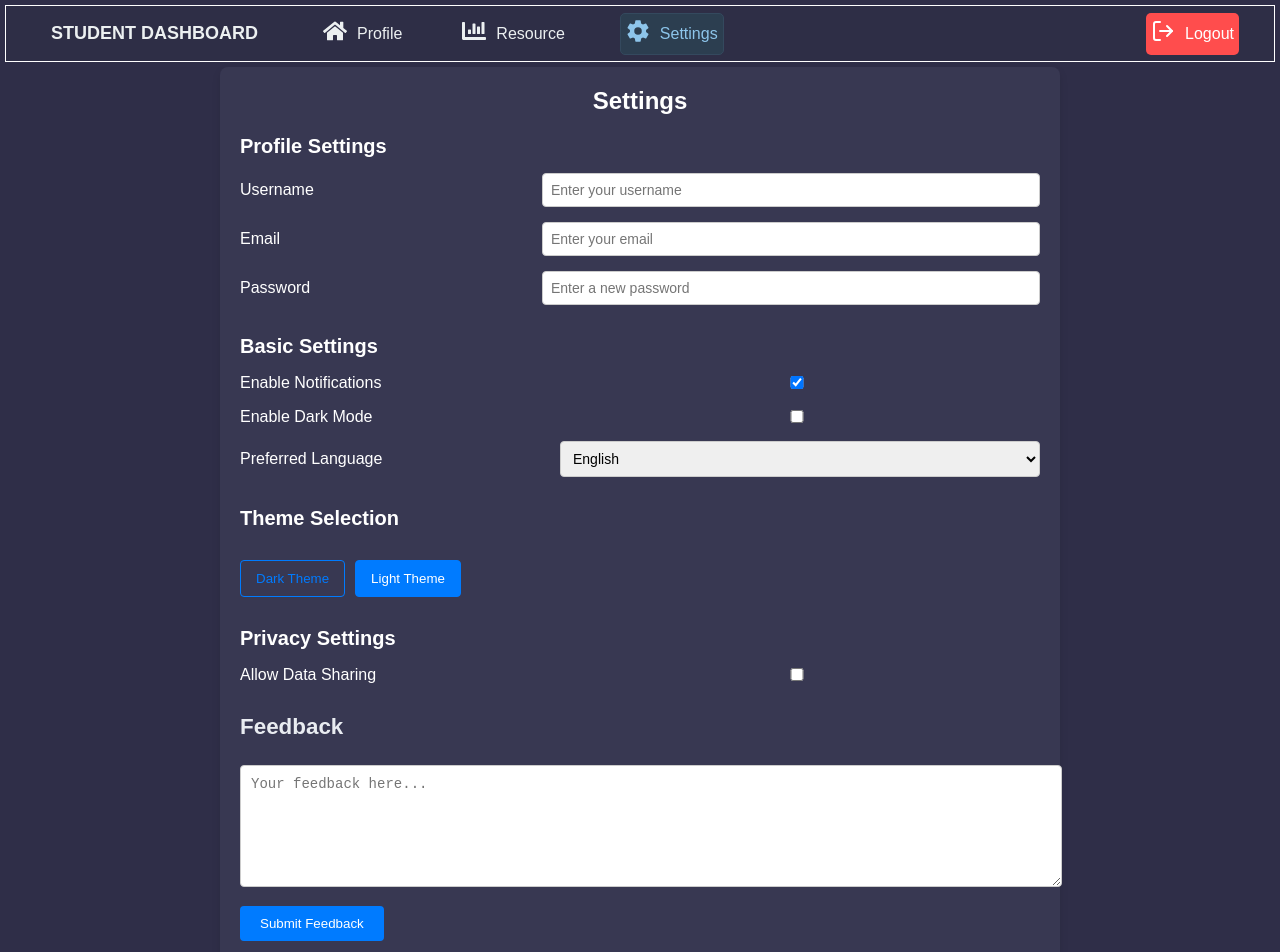
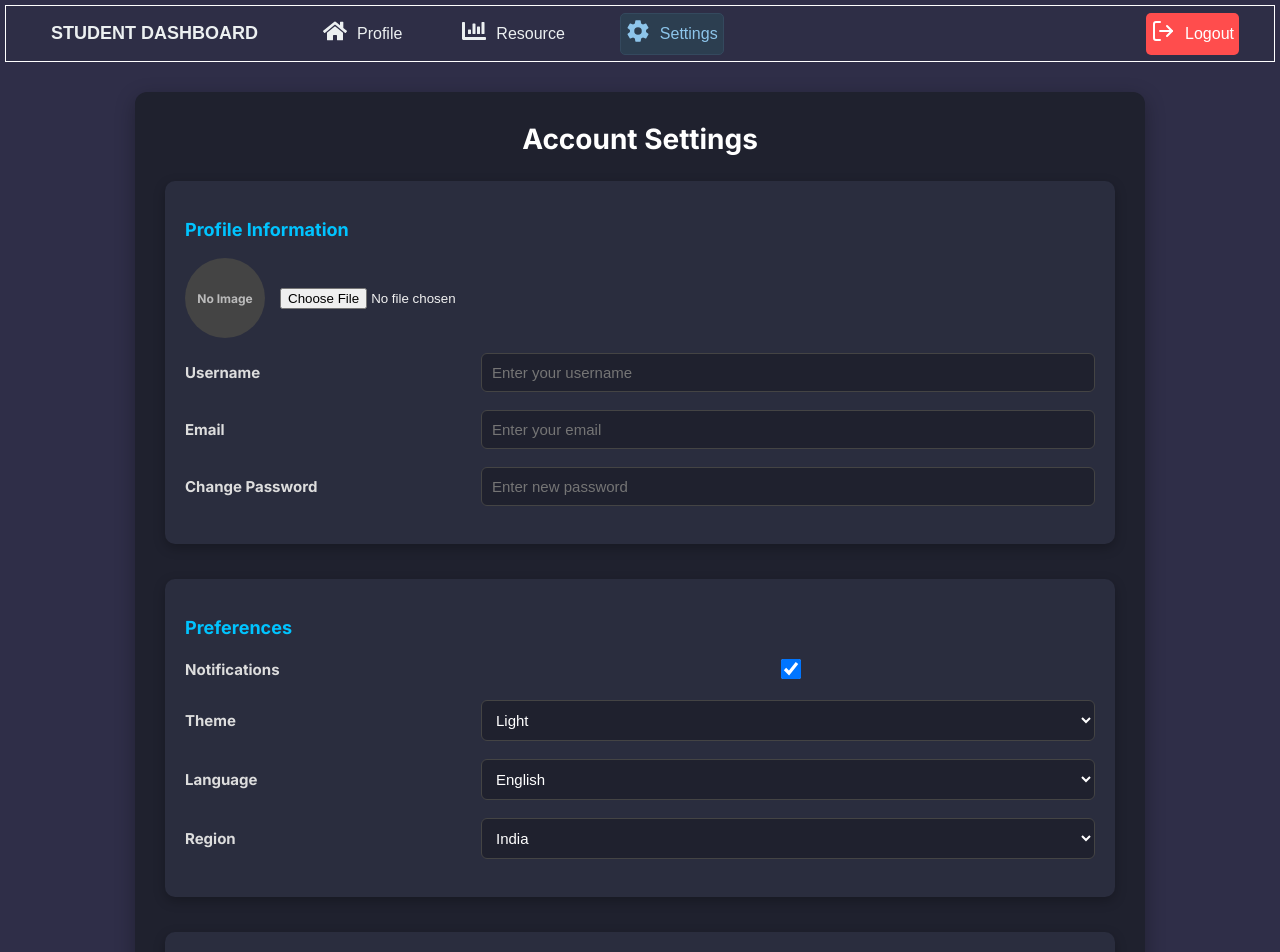
Before and after one commit to naveenkumar-42/Training_performance_tacker_Dashboard, a React (Create React App) app: page /settings in a window 1280 px wide. Shown: the top 952 px of the page. Built offline with nearby package versions, Linux system fonts and the light colour scheme; a web font is replaced by a local one.

Commit message:
updated settings page

```diff
--- a/src/pages/Login.js
+++ b/src/pages/Login.js
@@ -12,6 +12,7 @@ const Login = () => {
   client
     .setEndpoint('https://cloud.appwrite.io/v1')
     .setProject('66ef10510008d8d30400');
+
 
   const account = new Account(client);
 
--- a/src/pages/settings.css
+++ b/src/pages/settings.css
@@ -1,97 +1,145 @@
 /* settings.css */
 
 .settings-page {
-  padding: 20px;
-  max-width: 800px;
-  margin: auto;
-  background-color:#383852;
-  border-radius: 8px;
-  box-shadow: 0px 4px 8px rgba(0, 0, 0, 0.1);
+  padding: 30px;
+  max-width: 950px;
+  margin: 30px auto;
+  background: #1f212e;
+  border-radius: 12px;
+  box-shadow: 0px 6px 20px rgba(0, 0, 0, 0.3);
+  color: #f1f1f1;
+  font-family: "Inter", sans-serif;
 }
 
 .settings-page h2 {
-  font-size: 24px;
-  color: #fff;
-  margin-bottom: 20px;
+  font-size: 28px;
+  margin-bottom: 25px;
   text-align: center;
+  font-weight: 700;
+  color: #ffffff;
 }
 
 .settings-section {
-  margin-bottom: 30px;
+  margin-bottom: 35px;
+  padding: 20px;
+  border-radius: 10px;
+  background: #2a2d3e;
+  box-shadow: 0px 4px 12px rgba(0, 0, 0, 0.25);
 }
 
 .settings-section h3 {
-  font-size: 20px;
-  color: #fff;
-  margin-bottom: 15px;
+  font-size: 18px;
+  margin-bottom: 18px;
+  color: #00c4ff;
+  font-weight: 600;
 }
 
 .setting-item {
-  margin-bottom: 15px;
-  color: #fff;
+  margin-bottom: 18px;
   display: flex;
   justify-content: space-between;
   align-items: center;
 }
 
 .setting-item label {
-  font-size: 16px;
+  font-size: 15px;
+  font-weight: 500;
+  color: #ddd;
+  flex: 1;
 }
 
-.setting-item input[type="checkbox"],
-.setting-item input[type="text"],
-.setting-item input[type="email"],
-.setting-item input[type="password"],
-.setting-item select {
-  padding: 8px;
-  font-size: 14px;
-  width: 60%;
-  border-radius: 4px;
-  border: 1px solid #ccc;
+.setting-item input,
+.setting-item select,
+textarea {
+  flex: 2;
+  padding: 10px;
+  font-size: 15px;
+  border-radius: 6px;
+  border: 1px solid #444;
+  background: #1f212e;
+  color: #fff;
+  transition: 0.3s;
 }
 
-textarea {
-  width: 100%;
-  height: 100px;
-  padding: 10px;
-  font-size: 14px;
-  margin-top: 10px;
-  border-radius: 4px;
-  border: 1px solid #ccc;
+.setting-item input:focus,
+textarea:focus,
+select:focus {
+  border: 1px solid #00c4ff;
+  box-shadow: 0px 0px 8px #00c4ff;
+  outline: none;
 }
 
+.setting-item input[type="checkbox"] {
+  width: 20px;
+  height: 20px;
+  cursor: pointer;
+}
+
+/* Profile image */
+.profile-img {
+  display: flex;
+  align-items: center;
+  margin-bottom: 15px;
+  gap: 15px;
+}
+
+.profile-img img {
+  width: 80px;
+  height: 80px;
+  border-radius: 50%;
+  object-fit: cover;
+  border: 2px solid #00c4ff;
+}
+
+.profile-img .placeholder {
+  width: 80px;
+  height: 80px;
+  border-radius: 50%;
+  background: #444;
+  display: flex;
+  align-items: center;
+  justify-content: center;
+  color: #bbb;
+  font-size: 12px;
+}
+
+/* Buttons */
 button {
-  margin-top: 15px;
-  padding: 10px 20px;
-  background-color: #007bff;
+  margin-top: 12px;
+  padding: 12px 20px;
+  background: #00c4ff;
   color: white;
+  font-weight: 600;
   border: none;
-  border-radius: 4px;
+  border-radius: 6px;
   cursor: pointer;
-  transition: background-color 0.3s;
+  transition: all 0.3s;
 }
 
 button:hover {
-  background-color: #0056b3;
+  background: #009ac0;
 }
 
-.theme-btn {
-  padding: 10px 15px;
-  border: 1px solid #007bff;
-  color: #007bff;
-  background-color: transparent;
-  cursor: pointer;
-  border-radius: 4px;
+/* Danger buttons */
+.danger-btn {
+  background: #e74c3c;
   margin-right: 10px;
-  transition: all 0.3s;
 }
 
-.theme-btn.active {
-  background-color: #007bff;
-  color: white;
+.danger-btn:hover {
+  background: #c0392b;
 }
 
-.theme-btn:hover {
-  background-color: #0056b3;
-  color: white;
+.account-actions {
+  display: flex;
+  justify-content: flex-end;
+  margin-top: 15px;
+  gap: 10px;
 }
+
+/* Feedback */
+textarea {
+  width: 100%;
+  height: 120px;
+  resize: none;
+}
--- a/src/pages/settings.js
+++ b/src/pages/settings.js
@@ -4,25 +4,33 @@ import './settings.css';
 
 const SettingsPage = () => {
   const [settings, setSettings] = useState(() => {
-    const savedSettings = localStorage.getItem('settings');
-    return savedSettings ? JSON.parse(savedSettings) : {
+    const saved = localStorage.getItem('settings');
+    return saved
+      ? JSON.parse(saved)
+      : {
           notifications: true,
           darkMode: false,
           language: 'English',
+          region: 'India',
+          dataSharing: false,
+          twoFactorAuth: false,
         };
   });
 
   const [profile, setProfile] = useState(() => {
-    const savedProfile = localStorage.getItem('profile');
-    return savedProfile ? JSON.parse(savedProfile) : {
+    const saved = localStorage.getItem('profile');
+    return saved
+      ? JSON.parse(saved)
+      : {
           username: '',
           email: '',
           password: '',
+          profileImage: '',
         };
   });
 
-
   const [feedback, setFeedback] = useState('');
+  const [feedbackType, setFeedbackType] = useState('General');
 
   useEffect(() => {
     localStorage.setItem('settings', JSON.stringify(settings));
@@ -33,45 +41,65 @@ const SettingsPage = () => {
   }, [profile]);
 
   const handleToggle = (e) => {
-    setSettings({
-      ...settings,
-      [e.target.name]: e.target.checked
-    });
+    setSettings({ ...settings, [e.target.name]: e.target.checked });
   };
 
-
   const handleProfileChange = (e) => {
-    setProfile({
-      ...profile,
-      [e.target.name]: e.target.value,
-    });
+    setProfile({ ...profile, [e.target.name]: e.target.value });
   };
 
-  // updated feedback handel using the states
+  const handleImageUpload = (e) => {
+    const file = e.target.files[0];
+    if (file) {
+      const reader = new FileReader();
+      reader.onloadend = () => {
+        setProfile({ ...profile, profileImage: reader.result });
+      };
+      reader.readAsDataURL(file);
+    }
+  };
+
   const handleFeedbackSubmit = (e) => {
     e.preventDefault();
-    console.log('Feedback submitted:', feedback);
-    setFeedback(''); // Clear feedback
+    console.log('Feedback:', { feedbackType, feedback });
+    setFeedback('');
   };
 
   const handleLanguageChange = (e) => {
     setSettings({ ...settings, language: e.target.value });
   };
 
+  const handleRegionChange = (e) => {
+    setSettings({ ...settings, region: e.target.value });
+  };
+
+  const handleAccountAction = (action) => {
+    if (window.confirm(`Are you sure you want to ${action} your account?`)) {
+      console.log(`${action} account triggered`);
+    }
+  };
+
   return (
     <div className="settings">
       <NavBar />
       <section className="settings-page">
-        <h2>Settings</h2>
+        <h2>Account Settings</h2>
 
-        {/* Profile Settings */}
-        <div className="settings-section profile-settings">
-          <h3>Profile Settings</h3>
+        {/* Profile */}
+        <div className="settings-section">
+          <h3>Profile Information</h3>
+          <div className="profile-img">
+            {profile.profileImage ? (
+              <img src={profile.profileImage} alt="Profile" />
+            ) : (
+              <div className="placeholder">No Image</div>
+            )}
+            <input type="file" accept="image/*" onChange={handleImageUpload} />
+          </div>
           <div className="setting-item">
-            <label htmlFor="username">Username</label>
+            <label>Username</label>
             <input
               type="text"
-              id="username"
               name="username"
               value={profile.username}
               onChange={handleProfileChange}
@@ -79,10 +107,9 @@ const SettingsPage = () => {
             />
           </div>
           <div className="setting-item">
-            <label htmlFor="email">Email</label>
+            <label>Email</label>
             <input
               type="email"
-              id="email"
               name="email"
               value={profile.email}
               onChange={handleProfileChange}
@@ -90,85 +117,120 @@ const SettingsPage = () => {
             />
           </div>
           <div className="setting-item">
-            <label htmlFor="password">Password</label>
+            <label>Change Password</label>
             <input
               type="password"
-              id="password"
               name="password"
               value={profile.password}
               onChange={handleProfileChange}
-              placeholder="Enter a new password"
+              placeholder="Enter new password"
             />
           </div>
         </div>
 
-        <div className="settings-section basic-settings">
-          <h3>Basic Settings</h3>
+        {/* Preferences */}
+        <div className="settings-section">
+          <h3>Preferences</h3>
           <div className="setting-item">
-            <label htmlFor="notifications">Enable Notifications</label>
+            <label>Notifications</label>
             <input
               type="checkbox"
-              id="notifications"
               name="notifications"
               checked={settings.notifications}
               onChange={handleToggle}
             />
           </div>
           <div className="setting-item">
-            <label htmlFor="darkMode">Enable Dark Mode</label>
-            <input
-              type="checkbox"
-              id="darkMode"
-              name="darkMode"
-              checked={settings.darkMode}
-              onChange={handleToggle}
-            />
+            <label>Theme</label>
+            <select
+              value={settings.darkMode ? 'Dark' : 'Light'}
+              onChange={(e) =>
+                setSettings({
+                  ...settings,
+                  darkMode: e.target.value === 'Dark',
+                })
+              }
+            >
+              <option value="System">System Default</option>
+              <option value="Light">Light</option>
+              <option value="Dark">Dark</option>
+            </select>
           </div>
           <div className="setting-item">
-            <label htmlFor="language">Preferred Language</label>
-            <select id="language" value={settings.language} onChange={handleLanguageChange}>
-              <option value="English">English</option>
-              <option value="Spanish">Spanish</option>
-              <option value="French">French</option>
-              <option value="German">German</option>
+            <label>Language</label>
+            <select value={settings.language} onChange={handleLanguageChange}>
+              <option>English</option>
+              <option>Spanish</option>
+              <option>French</option>
+              <option>German</option>
+            </select>
+          </div>
+          <div className="setting-item">
+            <label>Region</label>
+            <select value={settings.region} onChange={handleRegionChange}>
+              <option>India</option>
+              <option>United States</option>
+              <option>UK</option>
+              <option>Germany</option>
+              <option>Japan</option>
             </select>
           </div>
         </div>
 
-        {/* Theme Selection */}
-        <div className="settings-section theme-settings">
-          <h3>Theme Selection</h3>
-          <div className="theme-options">
-            <button className={`theme-btn ${settings.darkMode ? 'active' : ''}`}>
-              Dark Theme
-            </button>
-            <button className={`theme-btn ${!settings.darkMode ? 'active' : ''}`}>
-              Light Theme
-            </button>
-          </div>
-        </div>
-
-        {/* Privacy Settings */}
-        <div className="settings-section privacy-settings">
-          <h3>Privacy Settings</h3>
+        {/* Privacy & Security */}
+        <div className="settings-section">
+          <h3>Privacy & Security</h3>
           <div className="setting-item">
-            <label htmlFor="data-sharing">Allow Data Sharing</label>
+            <label>Allow Data Sharing</label>
             <input
               type="checkbox"
-              id="data-sharing"
               name="dataSharing"
               checked={settings.dataSharing}
               onChange={handleToggle}
             />
           </div>
+          <div className="setting-item">
+            <label>Two-Factor Authentication</label>
+            <input
+              type="checkbox"
+              name="twoFactorAuth"
+              checked={settings.twoFactorAuth}
+              onChange={handleToggle}
+            />
+          </div>
+          <div className="account-actions">
+            <button
+              className="danger-btn"
+              onClick={() => handleAccountAction('deactivate')}
+            >
+              Deactivate Account
+            </button>
+            <button
+              className="danger-btn"
+              onClick={() => handleAccountAction('delete')}
+            >
+              Delete Account
+            </button>
+          </div>
         </div>
 
-        {/* Feedback Section */}
-        <div className="feedback-section">
-          <h3>Feedback</h3>
+        {/* Feedback */}
+        <div className="settings-section">
+          <h3>Feedback & Support</h3>
           <form onSubmit={handleFeedbackSubmit}>
+            <div className="setting-item">
+              <label>Category</label>
+              <select
+                value={feedbackType}
+                onChange={(e) => setFeedbackType(e.target.value)}
+              >
+                <option>General</option>
+                <option>Bug Report</option>
+                <option>Feature Request</option>
+              </select>
+            </div>
             <textarea
-              placeholder="Your feedback here..."
+              placeholder="Share your feedback..."
               value={feedback}
               onChange={(e) => setFeedback(e.target.value)}
             />
```
Lines whose indentation alone changed are shown as unchanged.
